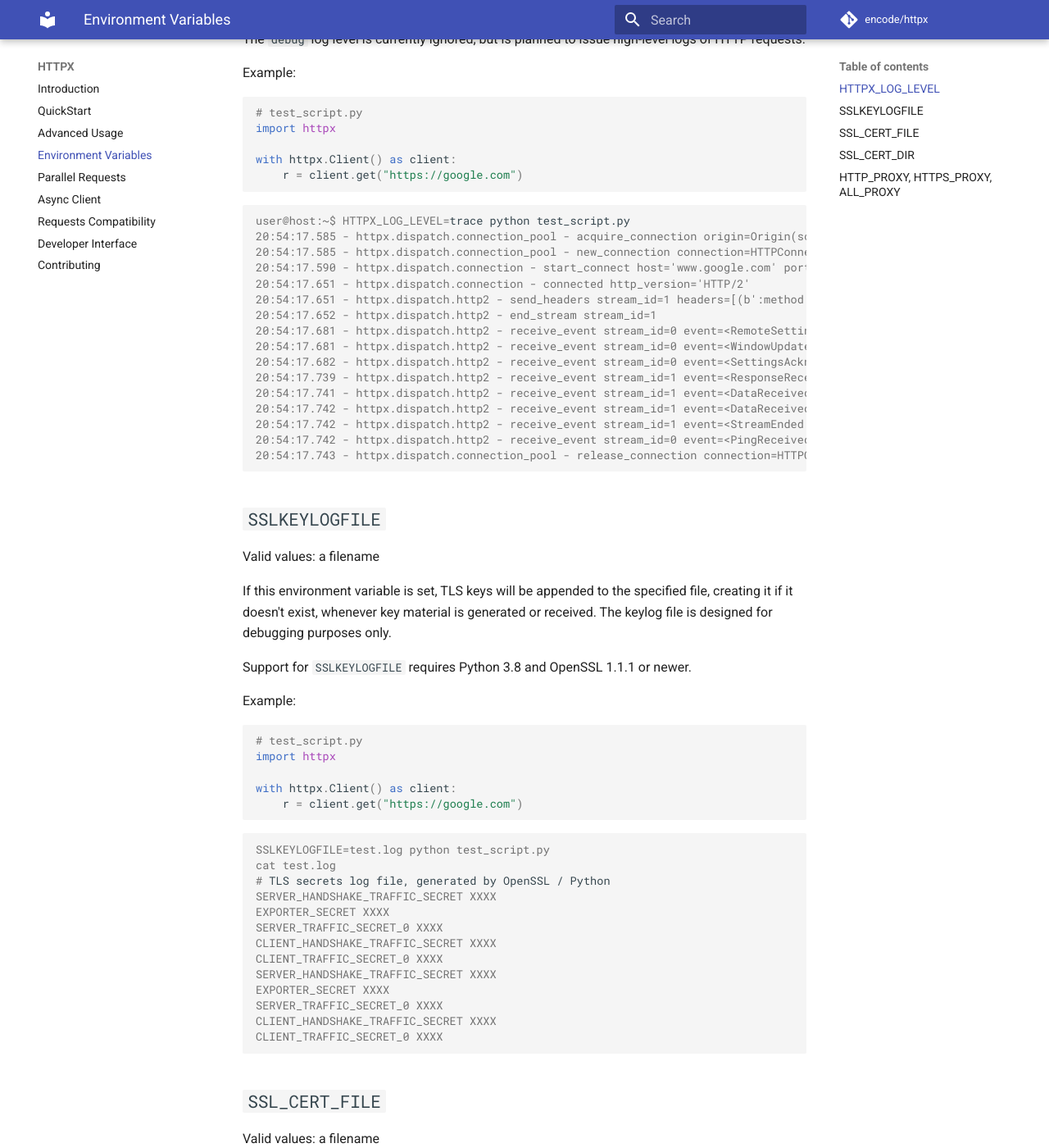
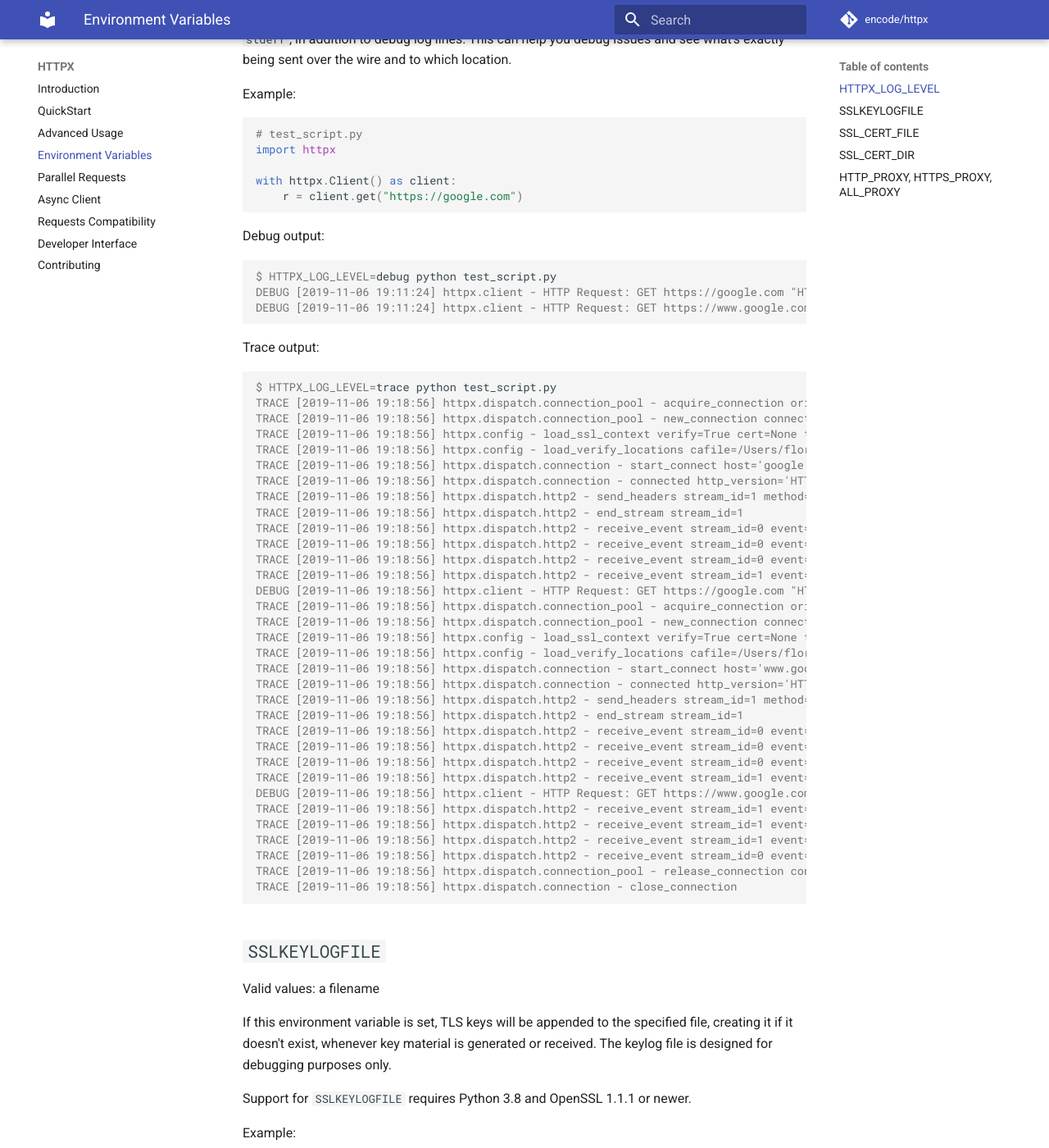
Before and after one commit to CarolinaBentrescas/httpx2, an MkDocs documentation site: the page built from docs/environment_variables.md, in a window 1280 px wide and 1400 px high, scrolled down 564 px. Shown: the whole window at 82% size. Built offline with MkDocs 1.6.1 and Material for MkDocs 9.7.7, drawn with Linux system fonts in a browser that asks for light colours; comment, search, counter and statistics services are not loaded; some of the changed text lies outside the part shown.

Commit message:
Add DEBUG logs of HTTP requests (#502)

````diff
--- a/docs/environment_variables.md
+++ b/docs/environment_variables.md
@@ -16,9 +16,9 @@ and what function they serve:
 
 Valid values: `debug`, `trace` (case-insensitive)
 
-If set to `trace`, then low-level details about the execution of HTTP requests will be logged to `stderr`. This can help you debug issues and see what's exactly being sent over the wire and to which location.
+If set to `debug`, then HTTP requests will be logged to `stderr`. This is useful for general purpose reporting of network activity.
 
-The `debug` log level is currently ignored, but is planned to issue high-level logs of HTTP requests.
+If set to `trace`, then low-level details about the execution of HTTP requests will be logged to `stderr`, in addition to debug log lines. This can help you debug issues and see what's exactly being sent over the wire and to which location.
 
 Example:
 
@@ -30,23 +30,50 @@ with httpx.Client() as client:
     r = client.get("https://google.com")
 ```
 
+Debug output:
+
 ```console
-user@host:~$ HTTPX_LOG_LEVEL=trace python test_script.py
-20:54:17.585 - httpx.dispatch.connection_pool - acquire_connection origin=Origin(scheme='https' host='www.google.com' port=443)
-20:54:17.585 - httpx.dispatch.connection_pool - new_connection connection=HTTPConnection(origin=Origin(scheme='https' host='www.google.com' port=443))
-20:54:17.590 - httpx.dispatch.connection - start_connect host='www.google.com' port=443 timeout=TimeoutConfig(timeout=5.0)
-20:54:17.651 - httpx.dispatch.connection - connected http_version='HTTP/2'
-20:54:17.651 - httpx.dispatch.http2 - send_headers stream_id=1 headers=[(b':method', b'GET'), (b':authority', b'www.google.com'), ...]
-20:54:17.652 - httpx.dispatch.http2 - end_stream stream_id=1
-20:54:17.681 - httpx.dispatch.http2 - receive_event stream_id=0 event=<RemoteSettingsChanged changed_settings:{...}>
-20:54:17.681 - httpx.dispatch.http2 - receive_event stream_id=0 event=<WindowUpdated stream_id:0, delta:983041>
-20:54:17.682 - httpx.dispatch.http2 - receive_event stream_id=0 event=<SettingsAcknowledged changed_settings:{}>
-20:54:17.739 - httpx.dispatch.http2 - receive_event stream_id=1 event=<ResponseReceived stream_id:1, headers:[(b':status', b'200'), ...]>
-20:54:17.741 - httpx.dispatch.http2 - receive_event stream_id=1 event=<DataReceived stream_id:1, flow_controlled_length:5224 data:>
-20:54:17.742 - httpx.dispatch.http2 - receive_event stream_id=1 event=<DataReceived stream_id:1, flow_controlled_length:59, data:>
-20:54:17.742 - httpx.dispatch.http2 - receive_event stream_id=1 event=<StreamEnded stream_id:1>
-20:54:17.742 - httpx.dispatch.http2 - receive_event stream_id=0 event=<PingReceived ping_data:0000000000000000>
-20:54:17.743 - httpx.dispatch.connection_pool - release_connection connection=HTTPConnection(origin=Origin(scheme='https' host='www.google.com' port=443))
+$ HTTPX_LOG_LEVEL=debug python test_script.py
+DEBUG [2019-11-06 19:11:24] httpx.client - HTTP Request: GET https://google.com "HTTP/1.1 301 Moved Permanently"
+DEBUG [2019-11-06 19:11:24] httpx.client - HTTP Request: GET https://www.google.com/ "HTTP/1.1 200 OK"
+```
+
+Trace output:
+
+```console
+$ HTTPX_LOG_LEVEL=trace python test_script.py
+TRACE [2019-11-06 19:18:56] httpx.dispatch.connection_pool - acquire_connection origin=Origin(scheme='https' host='google.com' port=443)
+TRACE [2019-11-06 19:18:56] httpx.dispatch.connection_pool - new_connection connection=HTTPConnection(origin=Origin(scheme='https' host='google.com' port=443))
+TRACE [2019-11-06 19:18:56] httpx.config - load_ssl_context verify=True cert=None trust_env=True http_versions=HTTPVersionConfig(['HTTP/1.1', 'HTTP/2'])
+TRACE [2019-11-06 19:18:56] httpx.config - load_verify_locations cafile=/Users/florimond/Developer/python-projects/httpx/venv/lib/python3.8/site-packages/certifi/cacert.pem
+TRACE [2019-11-06 19:18:56] httpx.dispatch.connection - start_connect host='google.com' port=443 timeout=TimeoutConfig(timeout=5.0)
+TRACE [2019-11-06 19:18:56] httpx.dispatch.connection - connected http_version='HTTP/2'
+TRACE [2019-11-06 19:18:56] httpx.dispatch.http2 - send_headers stream_id=1 method='GET' target='/' headers=[(b':method', b'GET'), (b':authority', b'google.com'), (b':scheme', b'https'), (b':path', b'/'), (b'user-agent', b'python-httpx/0.7.6'), (b'accept', b'*/*'), (b'accept-encoding', b'gzip, deflate, br'), (b'connection', b'keep-alive')]
+TRACE [2019-11-06 19:18:56] httpx.dispatch.http2 - end_stream stream_id=1
+TRACE [2019-11-06 19:18:56] httpx.dispatch.http2 - receive_event stream_id=0 event=<RemoteSettingsChanged changed_settings:{ChangedSetting(setting=SettingCodes.MAX_CONCURRENT_STREAMS, original_value=None, new_value=100), ChangedSetting(setting=SettingCodes.INITIAL_WINDOW_SIZE, original_value=65535, new_value=1048576), ChangedSetting(setting=SettingCodes.MAX_HEADER_LIST_SIZE, original_value=None, new_value=16384)}>
+TRACE [2019-11-06 19:18:56] httpx.dispatch.http2 - receive_event stream_id=0 event=<WindowUpdated stream_id:0, delta:983041>
+TRACE [2019-11-06 19:18:56] httpx.dispatch.http2 - receive_event stream_id=0 event=<SettingsAcknowledged changed_settings:{}>
+TRACE [2019-11-06 19:18:56] httpx.dispatch.http2 - receive_event stream_id=1 event=<ResponseReceived stream_id:1, headers:[(b':status', b'301'), (b'location', b'https://www.google.com/'), (b'content-type', b'text/html; charset=UTF-8'), (b'date', b'Wed, 06 Nov 2019 18:18:56 GMT'), (b'expires', b'Fri, 06 Dec 2019 18:18:56 GMT'), (b'cache-control', b'public, max-age=2592000'), (b'server', b'gws'), (b'content-length', b'220'), (b'x-xss-protection', b'0'), (b'x-frame-options', b'SAMEORIGIN'), (b'alt-svc', b'quic=":443"; ma=2592000; v="46,43",h3-Q050=":443"; ma=2592000,h3-Q049=":443"; ma=2592000,h3-Q048=":443"; ma=2592000,h3-Q046=":443"; ma=2592000,h3-Q043=":443"; ma=2592000')]>
+DEBUG [2019-11-06 19:18:56] httpx.client - HTTP Request: GET https://google.com "HTTP/2 301 Moved Permanently"
+TRACE [2019-11-06 19:18:56] httpx.dispatch.connection_pool - acquire_connection origin=Origin(scheme='https' host='www.google.com' port=443)
+TRACE [2019-11-06 19:18:56] httpx.dispatch.connection_pool - new_connection connection=HTTPConnection(origin=Origin(scheme='https' host='www.google.com' port=443))
+TRACE [2019-11-06 19:18:56] httpx.config - load_ssl_context verify=True cert=None trust_env=True http_versions=HTTPVersionConfig(['HTTP/1.1', 'HTTP/2'])
+TRACE [2019-11-06 19:18:56] httpx.config - load_verify_locations cafile=/Users/florimond/Developer/python-projects/httpx/venv/lib/python3.8/site-packages/certifi/cacert.pem
+TRACE [2019-11-06 19:18:56] httpx.dispatch.connection - start_connect host='www.google.com' port=443 timeout=TimeoutConfig(timeout=5.0)
+TRACE [2019-11-06 19:18:56] httpx.dispatch.connection - connected http_version='HTTP/2'
+TRACE [2019-11-06 19:18:56] httpx.dispatch.http2 - send_headers stream_id=1 method='GET' target='/' headers=[(b':method', b'GET'), (b':authority', b'www.google.com'), (b':scheme', b'https'), (b':path', b'/'), (b'user-agent', b'python-httpx/0.7.6'), (b'accept', b'*/*'), (b'accept-encoding', b'gzip, deflate, br'), (b'connection', b'keep-alive')]
+TRACE [2019-11-06 19:18:56] httpx.dispatch.http2 - end_stream stream_id=1
+TRACE [2019-11-06 19:18:56] httpx.dispatch.http2 - receive_event stream_id=0 event=<RemoteSettingsChanged changed_settings:{ChangedSetting(setting=SettingCodes.MAX_CONCURRENT_STREAMS, original_value=None, new_value=100), ChangedSetting(setting=SettingCodes.INITIAL_WINDOW_SIZE, original_value=65535, new_value=1048576), ChangedSetting(setting=SettingCodes.MAX_HEADER_LIST_SIZE, original_value=None, new_value=16384)}>
+TRACE [2019-11-06 19:18:56] httpx.dispatch.http2 - receive_event stream_id=0 event=<WindowUpdated stream_id:0, delta:983041>
+TRACE [2019-11-06 19:18:56] httpx.dispatch.http2 - receive_event stream_id=0 event=<SettingsAcknowledged changed_settings:{}>
+TRACE [2019-11-06 19:18:56] httpx.dispatch.http2 - receive_event stream_id=1 event=<ResponseReceived stream_id:1, headers:[(b':status', b'200'), (b'date', b'Wed, 06 Nov 2019 18:18:56 GMT'), (b'expires', b'-1'), (b'cache-control', b'private, max-age=0'), (b'content-type', b'text/html; charset=ISO-8859-1'), (b'p3p', b'CP="This is not a P3P policy! See g.co/p3phelp for more info."'), (b'content-encoding', b'gzip'), (b'server', b'gws'), (b'content-length', b'5073'), (b'x-xss-protection', b'0'), (b'x-frame-options', b'SAMEORIGIN'), (b'set-cookie', b'1P_JAR=2019-11-06-18; expires=Fri, 06-Dec-2019 18:18:56 GMT; path=/; domain=.google.com; SameSite=none'), (b'set-cookie', b'NID=190=m8G9qLxCz2_4HbZI02ON2HTJF4xTvOhoJiS57Hm-OJrNS2eY20LfXMR_u-mLjujeshW5-BTezI69OGpHksT4ZK2TCDsWeU0DF7AmDTjjXFOdj30eIUTpNq7r9aWRvI8UrqiwlIsLkE8Ee3t5PiIiVdSMUcji7dkavGlMUpkMXU8; expires=Thu, 07-May-2020 18:18:56 GMT; path=/; domain=.google.com; HttpOnly'), (b'alt-svc', b'quic=":443"; ma=2592000; v="46,43",h3-Q050=":443"; ma=2592000,h3-Q049=":443"; ma=2592000,h3-Q048=":443"; ma=2592000,h3-Q046=":443"; ma=2592000,h3-Q043=":443"; ma=2592000')]>
+DEBUG [2019-11-06 19:18:56] httpx.client - HTTP Request: GET https://www.google.com/ "HTTP/2 200 OK"
+TRACE [2019-11-06 19:18:56] httpx.dispatch.http2 - receive_event stream_id=1 event=<DataReceived stream_id:1, flow_controlled_length:5186, data:1f8b08000000000002ffc55af97adb4692ff3f4f>
+TRACE [2019-11-06 19:18:56] httpx.dispatch.http2 - receive_event stream_id=1 event=<DataReceived stream_id:1, flow_controlled_length:221, data:>
+TRACE [2019-11-06 19:18:56] httpx.dispatch.http2 - receive_event stream_id=1 event=<StreamEnded stream_id:1>
+TRACE [2019-11-06 19:18:56] httpx.dispatch.http2 - receive_event stream_id=0 event=<PingReceived ping_data:0000000000000000>
+TRACE [2019-11-06 19:18:56] httpx.dispatch.connection_pool - release_connection connection=HTTPConnection(origin=Origin(scheme='https' host='www.google.com' port=443))
+TRACE [2019-11-06 19:18:56] httpx.dispatch.connection - close_connection
 ```
 
 `SSLKEYLOGFILE`
````
Also changed, not shown: 4 other files.
